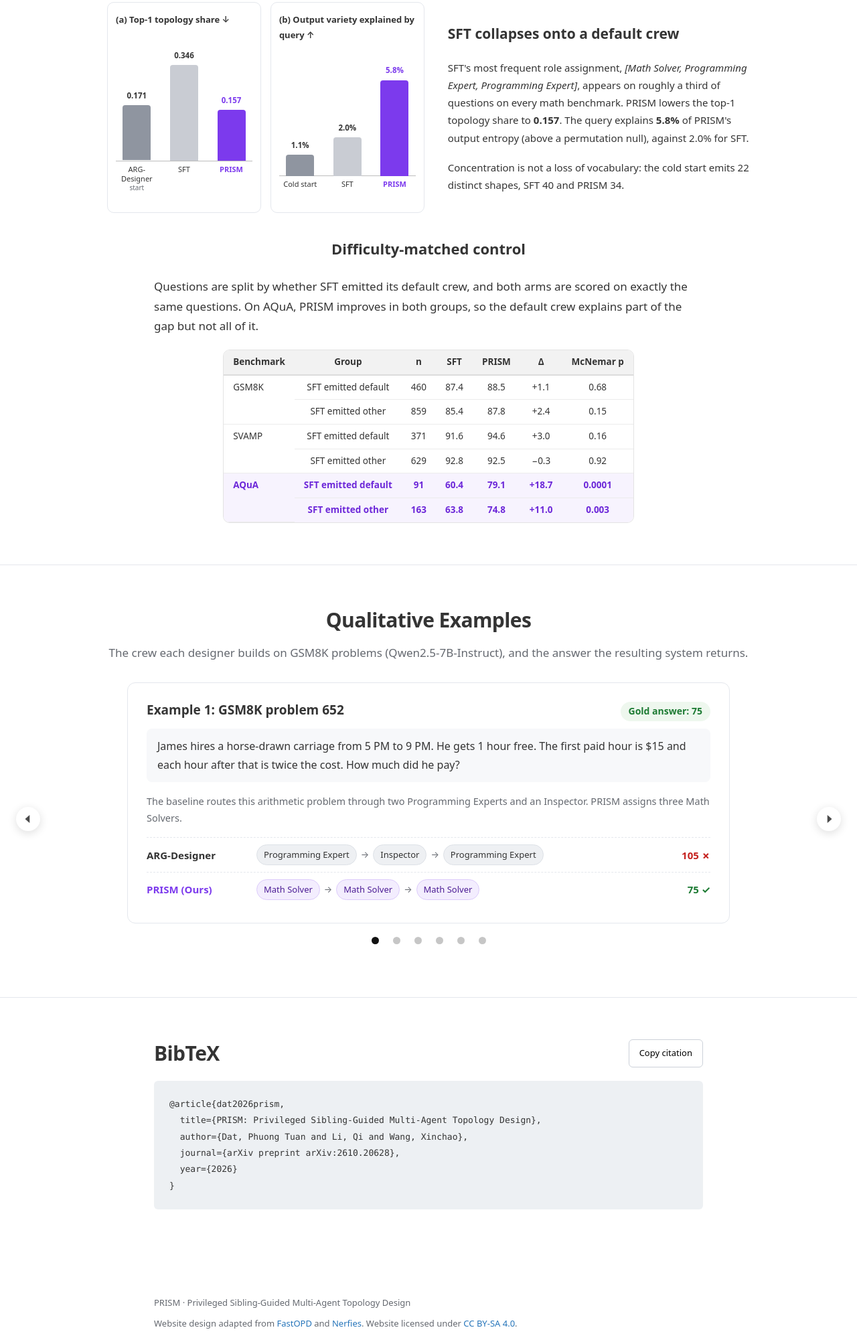
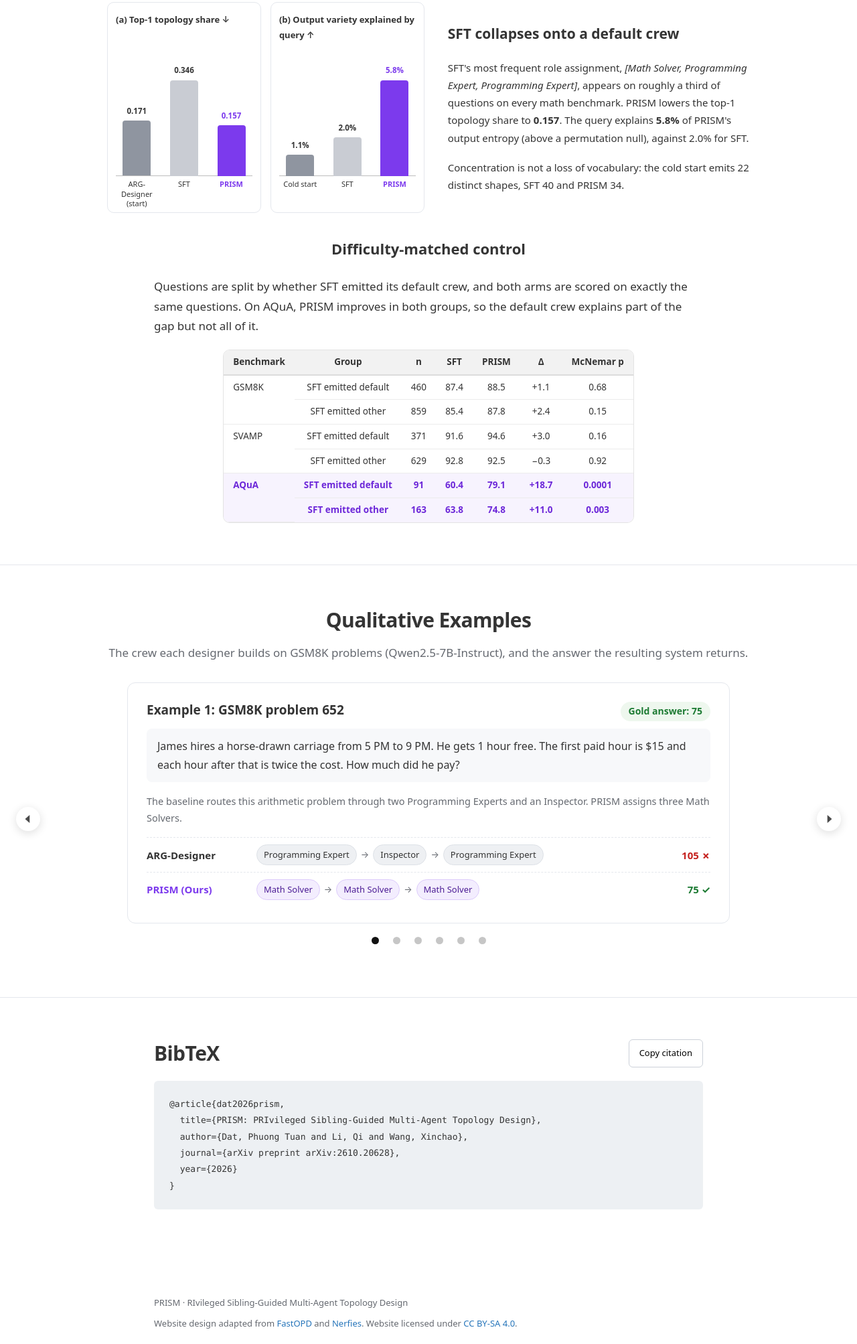
Before and after one commit to tuandattt/prism_project_web, a plain HTML site: page index.html in a window 1280 px wide. Shown: the part 6793-8800 px from the top of the page at 67% size. Drawn offline with nearby package versions, Linux system fonts and the light colour scheme.

Commit message:
Align concentration chart baselines

```diff
--- a/index.html
+++ b/index.html
@@ -251,7 +251,7 @@
           <div class="rbar-panel">
             <h4>(a) Top-1 topology share ↓</h4>
             <div class="rbar-plot three">
-              <div class="rbar teacher" title="ARG-Designer (start): 0.171"><span class="rbar-value" data-value="0.171" data-digits="3" data-unit="">0.171</span><span class="rbar-col" style="height:49.4%"></span><span class="rbar-name">ARG-Designer<small>start</small></span></div>
+              <div class="rbar teacher" title="ARG-Designer (start): 0.171"><span class="rbar-value" data-value="0.171" data-digits="3" data-unit="">0.171</span><span class="rbar-col" style="height:49.4%"></span><span class="rbar-name">ARG-Designer (start)</span></div>
               <div class="rbar" title="SFT: 0.346"><span class="rbar-value" data-value="0.346" data-digits="3" data-unit="">0.346</span><span class="rbar-col" style="height:100%"></span><span class="rbar-name">SFT</span></div>
               <div class="rbar ours" title="PRISM: 0.157"><span class="rbar-value" data-value="0.157" data-digits="3" data-unit="">0.157</span><span class="rbar-col" style="height:45.4%"></span><span class="rbar-name">PRISM</span></div>
             </div>
@@ -306,7 +306,7 @@
   <section class="section" id="bibtex"><div class="container reading-width">
     <div class="citation-heading"><h2>BibTeX</h2><button type="button" class="copy-button" id="copy-citation">Copy citation</button></div>
     <pre><code id="citation">@article{dat2026prism,
-  title={PRISM: Privileged Sibling-Guided Multi-Agent Topology Design},
+  title={PRISM: PRIvileged Sibling-Guided Multi-Agent Topology Design},
   author={Dat, Phuong Tuan and Li, Qi and Wang, Xinchao},
   journal={arXiv preprint arXiv:2610.20628},
   year={2026}
@@ -314,6 +314,6 @@
     <p id="copy-status" role="status"></p>
   </div></section>
 </main>
-<footer><div class="container reading-width"><p>PRISM · Privileged Sibling-Guided Multi-Agent Topology Design</p><p>Website design adapted from <a href="https://fastopd.github.io/">FastOPD</a> and <a href="https://github.com/nerfies/nerfies.github.io">Nerfies</a>. Website licensed under <a rel="license" href="https://creativecommons.org/licenses/by-sa/4.0/">CC BY-SA 4.0</a>.</p></div></footer>
+<footer><div class="container reading-width"><p>PRISM · RIvileged Sibling-Guided Multi-Agent Topology Design</p><p>Website design adapted from <a href="https://fastopd.github.io/">FastOPD</a> and <a href="https://github.com/nerfies/nerfies.github.io">Nerfies</a>. Website licensed under <a rel="license" href="https://creativecommons.org/licenses/by-sa/4.0/">CC BY-SA 4.0</a>.</p></div></footer>
 </body>
 </html>
--- a/static/css/index.css
+++ b/static/css/index.css
@@ -125,3 +125,5 @@ html{scroll-padding-top:64px}
 .stage-card .equation-block{font-size:14px}
 @media(max-width:700px){.equation-block{font-size:12.5px}}
 .paper-title u{text-decoration-thickness:3px;text-underline-offset:6px;text-decoration-color:var(--accent)}
+.rbar-panel{display:flex;flex-direction:column}
+.rbar-panel .rbar-plot{margin-top:auto}
```
